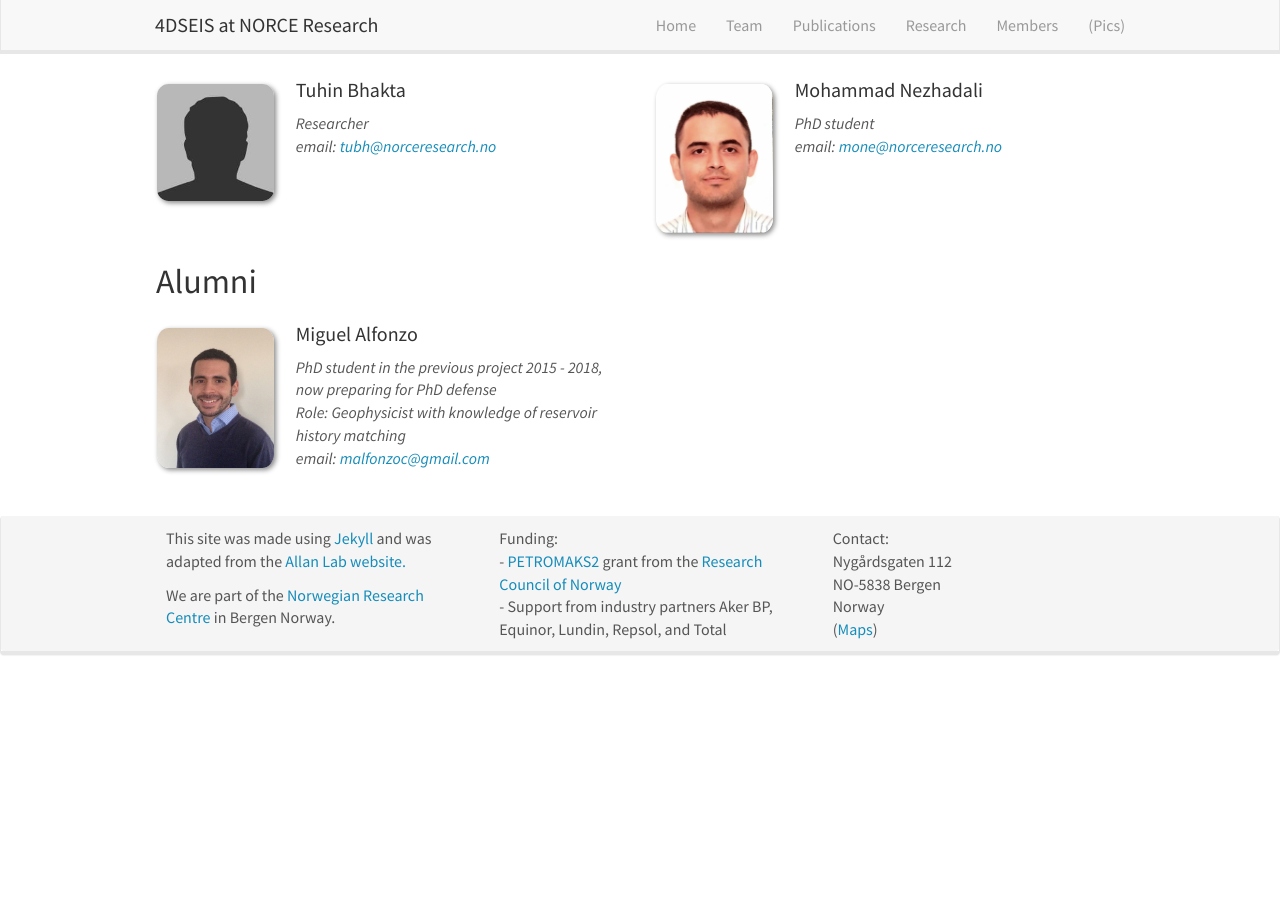
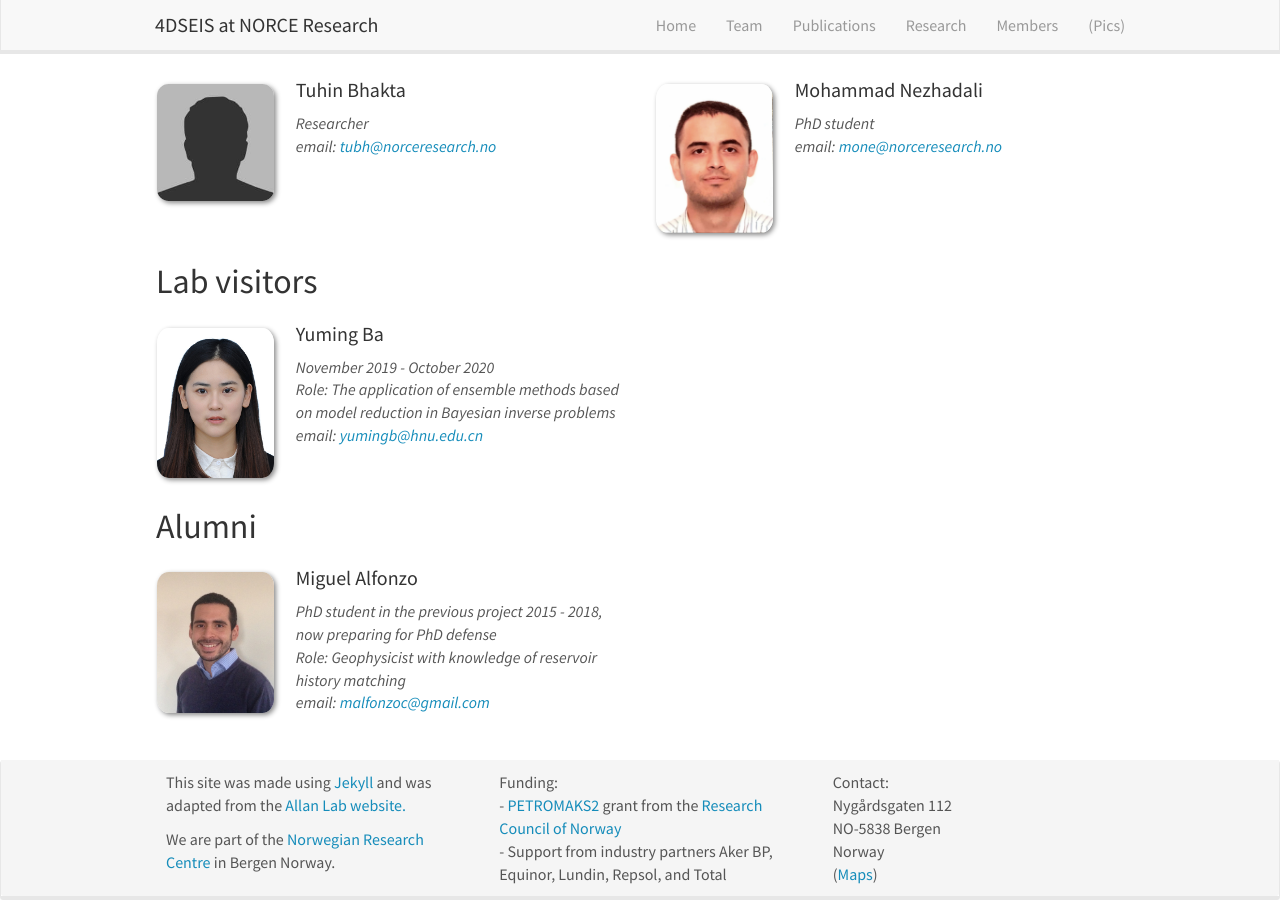
Before and after one commit to dean-s-oliver/dean-s-oliver.github.io, a Jekyll site: the page built from _pages/team.md, in a window 1280 px wide and 900 px high, scrolled down 918 px. Built offline with Jekyll 4.4.1, drawn with Linux system fonts in a browser that asks for light colours; nearby versions of some CDN libraries; before the commit the page ends 1595 px from its top, so only the background shows below that.

Commit message:
added lab visitor

```diff
--- /dev/null
+++ b/_data/lab_visitors.yml
@@ -0,0 +1,10 @@
+- name: Yuming Ba
+  photo: Yuming_Ba.jpg
+  duration: November 2019 - October 2020
+  info: The application of ensemble methods based on model reduction in Bayesian inverse problems
+  email: yumingb@hnu.edu.cn
+  number_educ: 1
+  education1: Hunan University
+  education2:
+  education3:
+  education4:
--- a/_pages/team.md
+++ b/_pages/team.md
@@ -74,6 +74,39 @@ Jump to [staff](#staff), [alumni](#alumni), [administrative support](#administra
 {% endif %}
 
 
+## Lab visitors
+{% assign number_printed = 0 %}
+{% for member in site.data.lab_visitors %}
+
+{% assign even_odd = number_printed | modulo: 2 %}
+
+{% if even_odd == 0 %}
+<div class="row">
+{% endif %}
+
+<div class="col-sm-6 clearfix">
+  <img src="{{ site.url }}{{ site.baseurl }}/images/teampic/{{ member.photo }}" class="img-responsive" width="25%" style="float: left" />
+  <h4>{{ member.name }}</h4>
+  <i>{{ member.duration }} <br> Role: {{ member.info }}<br>email: <{{ member.email }}></i>
+  <ul style="overflow: hidden">
+
+  </ul>
+</div>
+
+{% assign number_printed = number_printed | plus: 1 %}
+
+{% if even_odd == 1 %}
+</div>
+{% endif %}
+
+{% endfor %}
+
+{% assign even_odd = number_printed | modulo: 2 %}
+{% if even_odd == 1 %}
+</div>
+{% endif %}
+
+
 ## Alumni
 
 {% assign number_printed = 0 %}
```
Also changed, not shown: images/teampic/Yuming_Ba.jpg (added), 2 other files.
